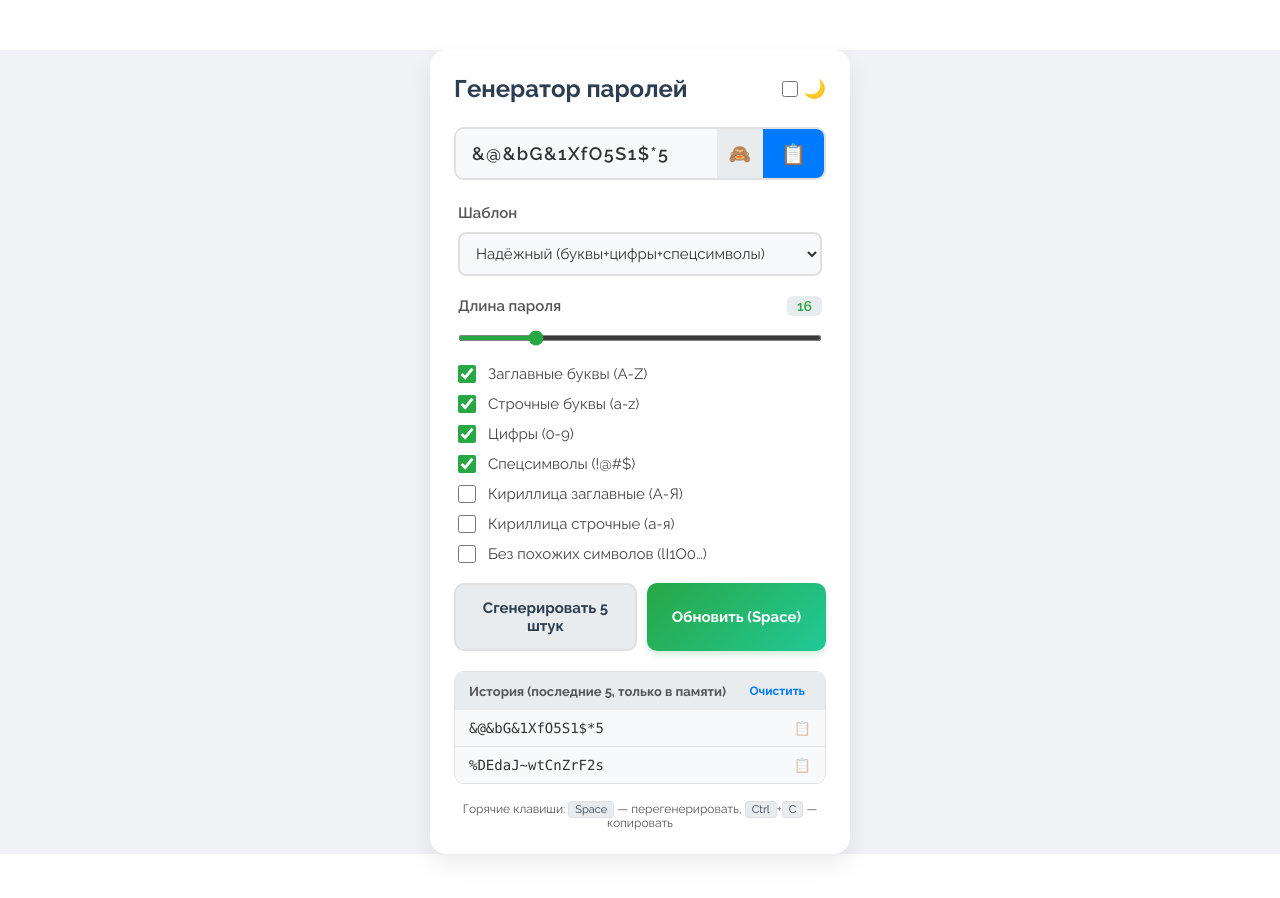
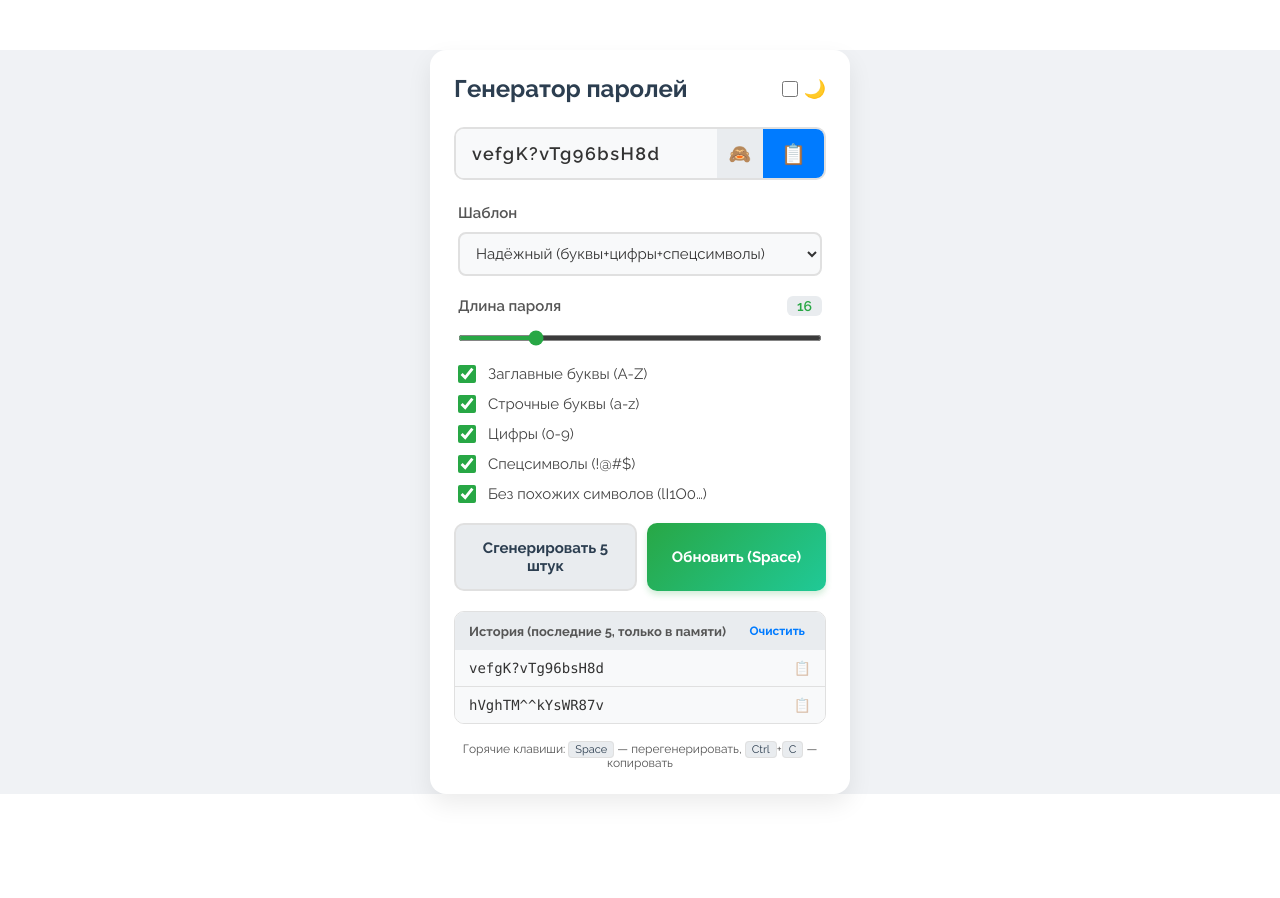
Before and after one commit to DogesLetov/password-generator, a React (Create React App) app: page / in a window 1280 px wide. Shown: the top 898 px of the page. After the commit the page ends 844 px from the top, so only its background shows below. Built offline with nearby package versions, Linux system fonts and the light colour scheme.

Commit message:
little changes

```diff
--- a/src/components/passwordGenerator/PasswordGenerator.jsx
+++ b/src/components/passwordGenerator/PasswordGenerator.jsx
@@ -14,9 +14,7 @@ const DEFAULT_OPTIONS = {
     useLower: true,
     useNumbers: true,
     useSymbols: true,
-    useCyrillicUpper: false,
-    useCyrillicLower: false,
-    excludeAmbiguous: false,
+    excludeAmbiguous: true,
 };
 
 const PasswordGenerator = () => {
@@ -36,8 +34,7 @@ const PasswordGenerator = () => {
     optionsRef.current = options;
 
     const hasAnyCharSet = (opts) =>
-        opts.useUpper || opts.useLower || opts.useNumbers || opts.useSymbols ||
-        opts.useCyrillicUpper || opts.useCyrillicLower;
+        opts.useUpper || opts.useLower || opts.useNumbers || opts.useSymbols;
 
     const pushToHistory = useCallback((pwd) => {
         if (!pwd) return;
@@ -225,14 +222,6 @@ const PasswordGenerator = () => {
                         Спецсимволы (!@#$)
                     </label>
                     <label className="pg-checkbox-label">
-                        <input type="checkbox" checked={options.useCyrillicUpper} onChange={() => toggleOption('useCyrillicUpper')} />
-                        Кириллица заглавные (А-Я)
-                    </label>
-                    <label className="pg-checkbox-label">
-                        <input type="checkbox" checked={options.useCyrillicLower} onChange={() => toggleOption('useCyrillicLower')} />
-                        Кириллица строчные (а-я)
-                    </label>
-                    <label className="pg-checkbox-label">
                         <input type="checkbox" checked={options.excludeAmbiguous} onChange={() => toggleOption('excludeAmbiguous')} />
                         Без похожих символов (lI1O0…)
                     </label>
--- a/src/components/passwordGenerator/style.css
+++ b/src/components/passwordGenerator/style.css
@@ -3,7 +3,6 @@
 :root {
     --main-font: "Raleway", sans-serif;
 
-    /* Светлая тема (по умолчанию) */
     --pg-bg-page: #f0f2f5;
     --pg-bg-card: #ffffff;
     --pg-text-primary: #2c3e50;
@@ -46,7 +45,6 @@
 .password-generator {
     accent-color: var(--pg-green);
     background-color: var(--pg-bg-page);
-    min-height: 100vh;
     transition: background-color 0.3s;
 }
 
--- a/src/scripts/generate.js
+++ b/src/scripts/generate.js
@@ -4,9 +4,6 @@ const CHAR_UPPER = 'QWERTYUIOPASDFGHJKLZXCVBNM';
 const CHAR_LOWER = 'qwertyuiopasdfghjklzxcvbnm';
 const CHAR_NUM   = '1234567890';
 const CHAR_SPEC  = '!@#$%^&*?_~';
-// Кириллица для локальных сервисов
-const CHAR_UPPER_CYR = 'АБВГДЕЁЖЗИЙКЛМНОПРСТУФХЦЧШЩЪЫЬЭЮЯ';
-const CHAR_LOWER_CYR = 'абвгдеёжзийклмнопрстуфхцчшщъыьэюя';
 
 // Криптостойкий целое в диапазоне [0, max) без modulo bias
 function secureRandomInt(max) {
@@ -48,16 +45,9 @@ export function getCharSets(options) {
     if (options.useLower) sets.push(CHAR_LOWER);
     if (options.useNumbers) sets.push(CHAR_NUM);
     if (options.useSymbols) sets.push(CHAR_SPEC);
-    if (options.useCyrillicUpper) sets.push(CHAR_UPPER_CYR);
-    if (options.useCyrillicLower) sets.push(CHAR_LOWER_CYR);
     return sets;
 }
 
-/**
- * Генерация пароля.
- * options: { useUpper, useLower, useNumbers, useSymbols,
- *            useCyrillicUpper, useCyrillicLower, excludeAmbiguous }
- */
 export function generatePassword(length = 12, options = {}) {
     const { excludeAmbiguous = false } = options;
 
@@ -99,18 +89,20 @@ export const TEMPLATES = {
         label: 'Только строчные и цифры',
         options: { useUpper: false, useLower: true, useNumbers: true, useSymbols: false },
     },
-    cyrillic: {
-        label: 'Кириллица (для локальных сервисов)',
-        options: {
-            useUpper: false, useLower: false, useNumbers: true, useSymbols: false,
-            useCyrillicUpper: true, useCyrillicLower: true,
-        },
+    doc: {
+        label: 'doc',
+        options: { useUpper: true, useLower: true, useNumbers: true, useSymbols: true },
+        length: 8,
+    },
+    cdoc: {
+        label: 'cdoc',
+        options: { useUpper: true, useLower: true, useNumbers: false, useSymbols: false },
+        length: 5,
     },
 };
 
 const ALL_OFF = {
     useUpper: false, useLower: false, useNumbers: false, useSymbols: false,
-    useCyrillicUpper: false, useCyrillicLower: false,
 };
 
 export function applyTemplate(templateKey, currentOptions) {
```
Also changed, not shown: 9 other files (tests, documents, lock files or other folders).
